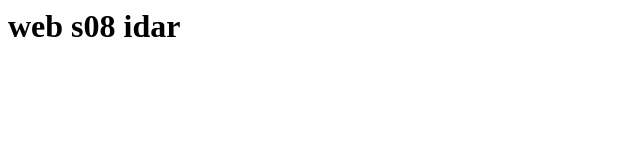
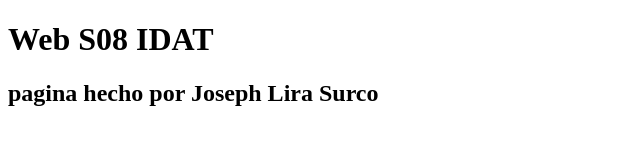
Before and after one commit to JosephLiraSurco/WEBS08, a plain HTML site: page index.html in a window 1280 px wide. Shown: the whole page, without its empty margins (0-640 px from the left). Drawn offline with Linux system fonts and the light colour scheme.

Commit message:
index.html
11/05/2019

```diff
--- a/index.html
+++ b/index.html
@@ -1 +1,14 @@
-<h1> web s08 idar <h1>
+<!doctype html>
+<html>
+<head>
+<meta charset="utf-8">
+<title>Untitled Document</title>
+</head>
+
+<body>
+<h1> Web S08 IDAT <h1>
+<h2>pagina hecho por Joseph Lira Surco</h2>
+
+
+</body>
+</html>
```
